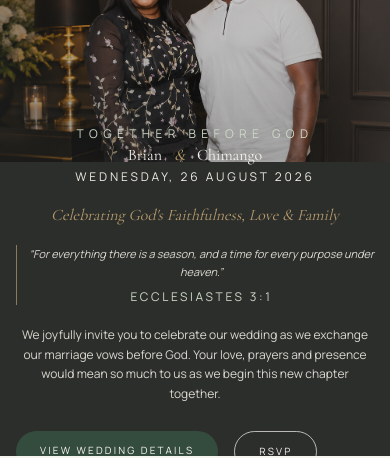
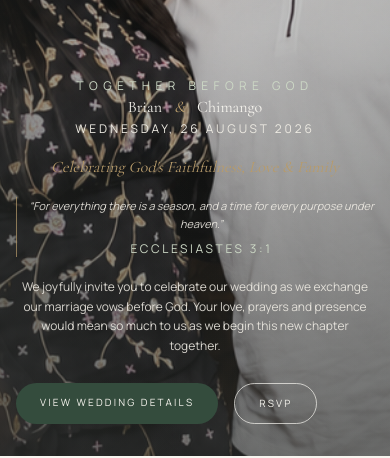
Before and after one commit to BrianWhayo/brian-chimango-wedding, a Next.js app: page / in a window 390 px wide. Shown: the part 388-846 px from the top of the page. Built offline with nearby package versions, Linux system fonts and the light colour scheme; no server answers.

Commit message:
Fix mobile hero spacing and image fit

```diff
--- a/src/components/Hero.tsx
+++ b/src/components/Hero.tsx
@@ -19,12 +19,12 @@ export default function Hero() {
         fill
         priority
         sizes="100vw"
-        className="object-contain object-center opacity-100 bg-ink"
+        className="object-cover object-top opacity-100 bg-ink sm:object-contain sm:object-center"
       />
       <div className="absolute inset-0 bg-gradient-to-t from-ink/65 via-ink/25 to-transparent" />
       <div className="absolute inset-0 bg-gradient-to-r from-ink/35 via-transparent to-ink/10" />
 
-      <div className="relative z-10 mx-auto mt-auto flex w-full max-w-md translate-y-6 flex-col items-center gap-1.5 px-4 pb-2 pt-2 text-center sm:max-w-3xl sm:translate-y-0 sm:gap-5 sm:px-10 sm:pb-12 sm:pt-16 md:pb-14">
+      <div className="relative z-10 mx-auto mt-auto flex w-full max-w-md translate-y-0 flex-col items-center gap-1.5 px-4 pb-8 pt-2 text-center sm:max-w-3xl sm:translate-y-0 sm:gap-5 sm:px-10 sm:pb-12 sm:pt-16 md:pb-14">
         <p className="animate-fade-in text-xs uppercase tracking-[0.45em] text-mint">
           Together Before God
         </p>
```
